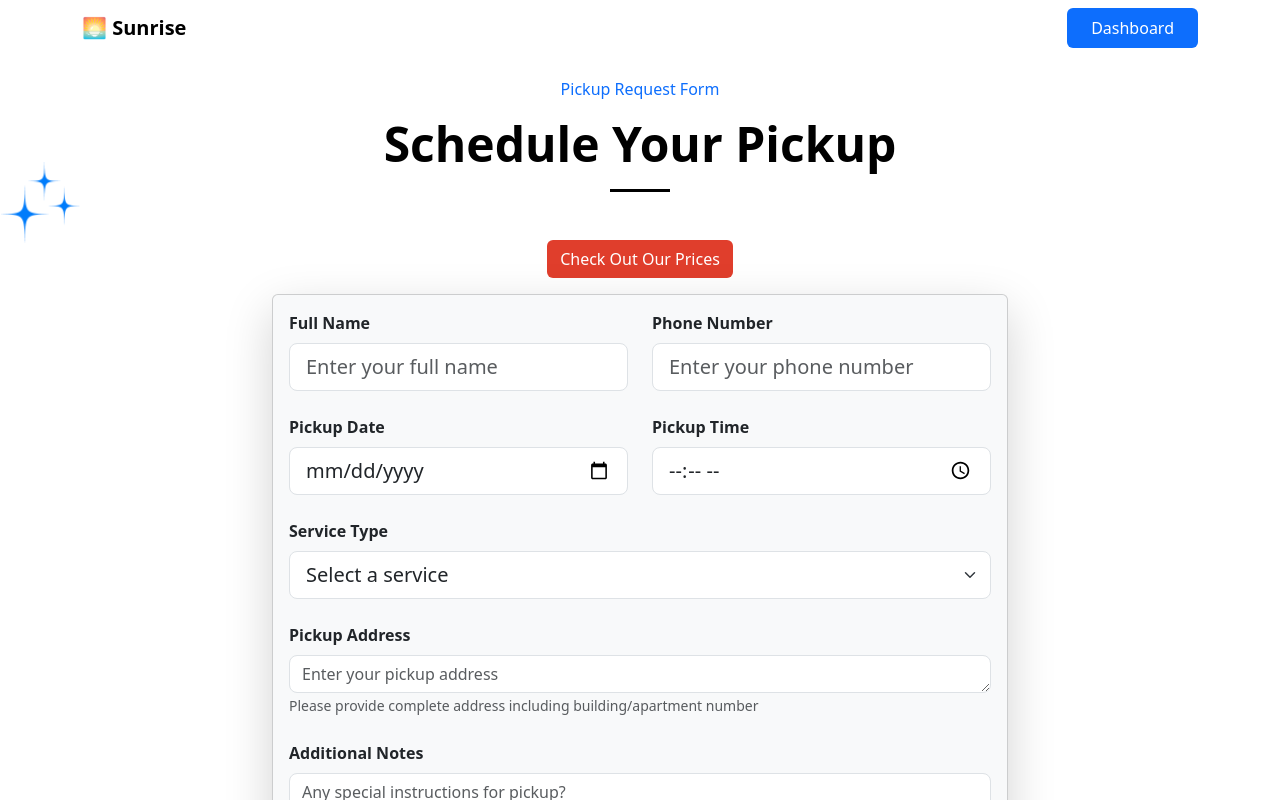
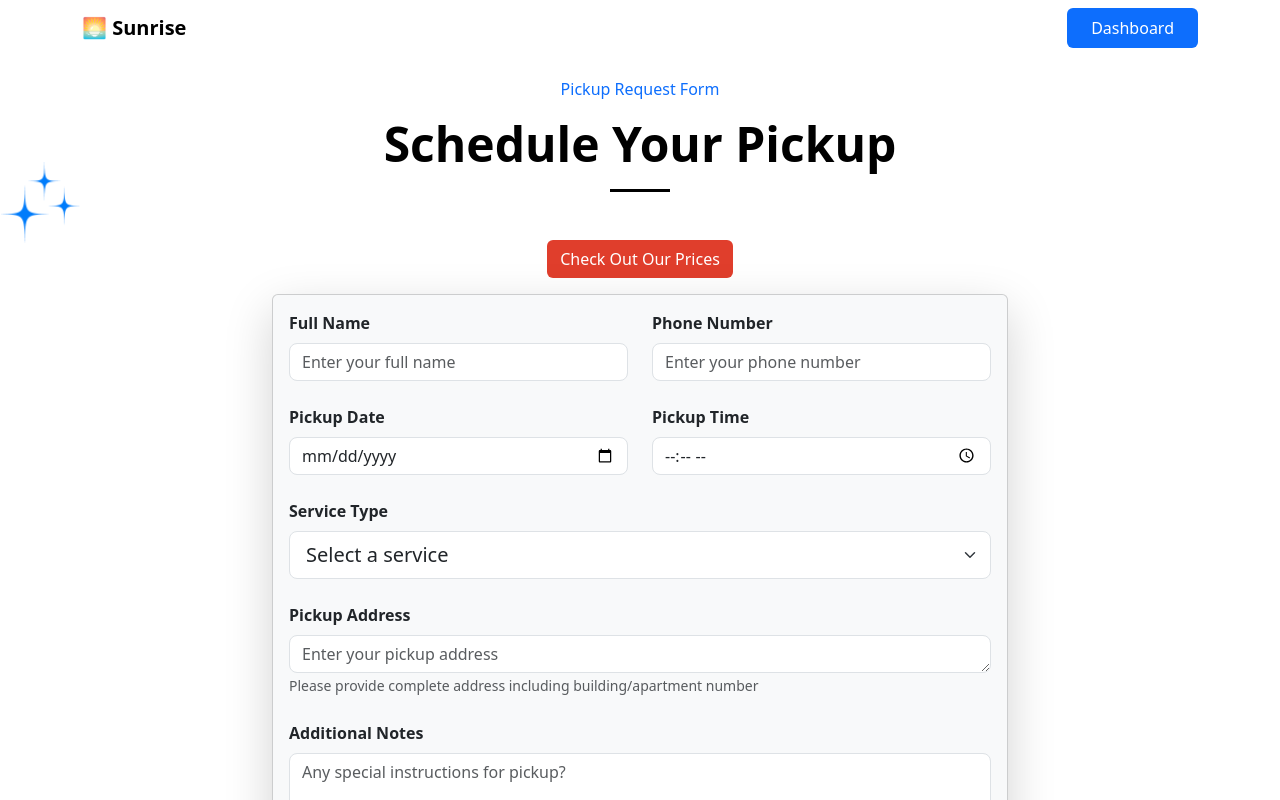
Before and after one commit to SoftLife0/Sunrise-service, a React (Vite) app: page /form in a window 1280 px wide. Shown: the top 800 px of the page. Built offline with nearby package versions, Linux system fonts and the light colour scheme; no server answers.

Commit message:
Adding pickup form waiting for api url

```diff
--- a/src/pages/Form.jsx
+++ b/src/pages/Form.jsx
@@ -70,7 +70,7 @@ const Form = () => {
                                 <label htmlFor="name" className="form-label fw-bold">Full Name</label>
                                 <input
                                   type="text"
-                                  className="form-control form-control-lg rounded-3"
+                                  className="form-control rounded-3"
                                   id="name"
                                   value={formData.name}
                                   onChange={handleChange}
@@ -83,7 +83,7 @@ const Form = () => {
                                 <label htmlFor="phone" className="form-label fw-bold">Phone Number</label>
                                 <input
                                   type="tel"
-                                  className="form-control form-control-lg rounded-3"
+                                  className="form-control rounded-3"
                                   id="phone"
                                   value={formData.phone}
                                   onChange={handleChange}
@@ -96,7 +96,7 @@ const Form = () => {
                                 <label htmlFor="date" className="form-label fw-bold">Pickup Date</label>
                                 <input
                                   type="date"
-                                  className="form-control form-control-lg rounded-3"
+                                  className="form-control rounded-3"
                                   id="date"
                                   value={formData.date}
                                   onChange={handleChange}
@@ -108,7 +108,7 @@ const Form = () => {
                                 <label htmlFor="time" className="form-label fw-bold">Pickup Time</label>
                                 <input
                                   type="time"
-                                  className="form-control form-control-lg rounded-3"
+                                  className="form-control rounded-3"
                                   id="time"
                                   value={formData.time}
                                   onChange={handleChange}
```
